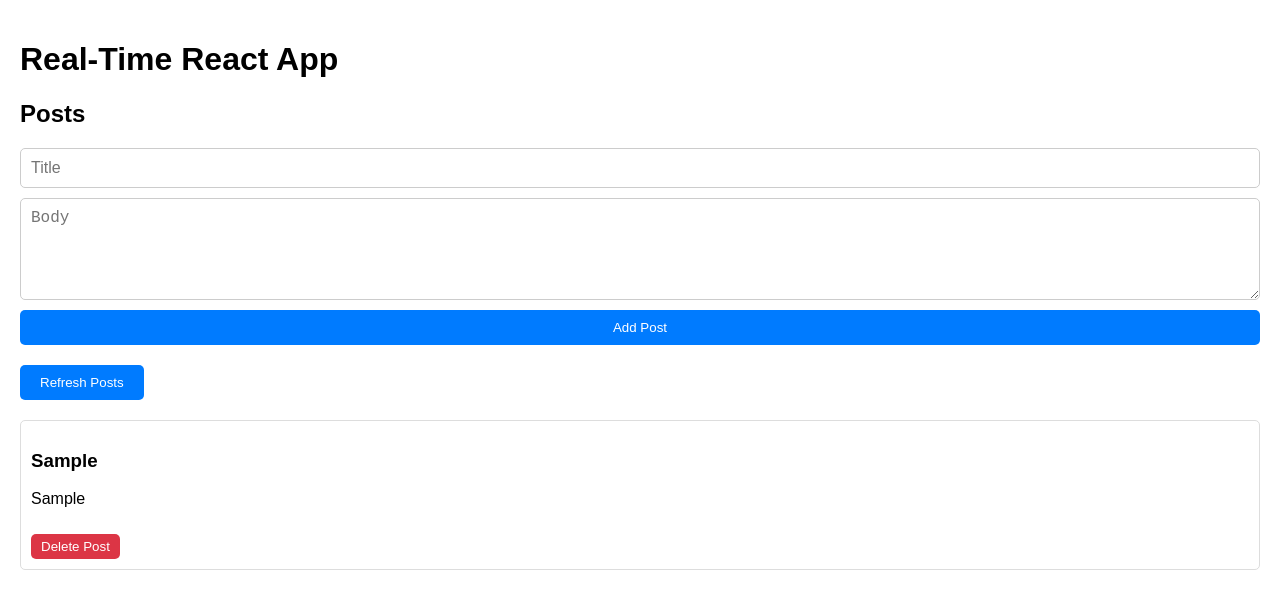
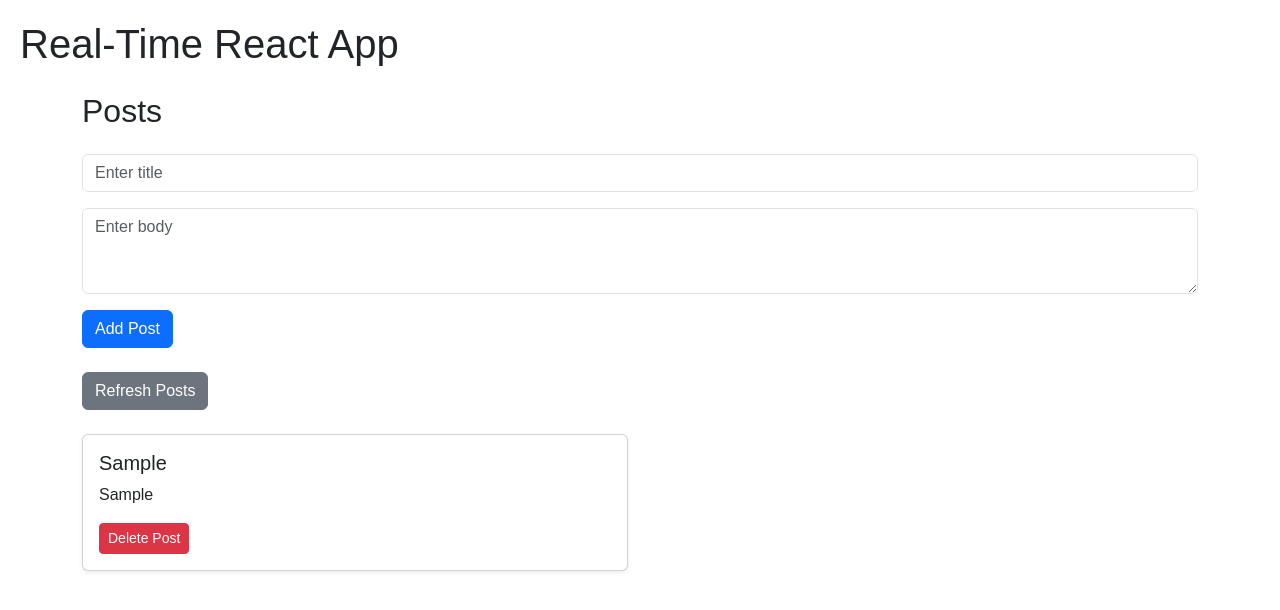
Before and after one commit to SV-CloudCraftsman/display-posts, a React (Create React App) app: page / in a window 1280 px wide. Both pictures are taken after typing "Sample", "Sample" into the empty fields and a click on the button "Add Post". Shown: the top 610 px of the page. Built offline with nearby package versions, Linux system fonts and the light colour scheme; no server answers.

Commit message:
Styling: Use CSS or frameworks like Bootstrap to make it look better.

```diff
--- a/package.json
+++ b/package.json
@@ -3,6 +3,7 @@
   "version": "0.1.0",
   "private": true,
   "dependencies": {
+    "bootstrap": "^5.3.3",
     "cra-template": "1.2.0",
     "react": "^19.0.0",
     "react-dom": "^19.0.0",
--- a/src/components/PostItem.js
+++ b/src/components/PostItem.js
@@ -2,34 +2,19 @@ import React from 'react';
 
 const PostItem = ({ id, title, body, onDelete }) => {
   return (
-    <div style={postItemStyle}>
-      <h3>{title}</h3>
-      <p>{body}</p>
-      <button
-        onClick={() => onDelete(id)}
-        style={{ ...buttonStyle, backgroundColor: '#DC3545' }}
-      >
-        Delete Post
-      </button>
+    <div className="card shadow-sm">
+      <div className="card-body">
+        <h5 className="card-title">{title}</h5>
+        <p className="card-text">{body}</p>
+        <button
+          onClick={() => onDelete(id)}
+          className="btn btn-danger btn-sm"
+        >
+          Delete Post
+        </button>
+      </div>
     </div>
   );
 };
 
-// Styles
-const postItemStyle = {
-  border: '1px solid #ddd',
-  padding: '10px',
-  margin: '10px 0',
-  borderRadius: '5px',
-};
-
-const buttonStyle = {
-  marginTop: '10px',
-  padding: '5px 10px',
-  color: '#fff',
-  border: 'none',
-  borderRadius: '5px',
-  cursor: 'pointer',
-};
-
 export default PostItem;
--- a/src/components/PostList.js
+++ b/src/components/PostList.js
@@ -66,71 +66,55 @@ const PostList = () => {
   }
 
   return (
-    <div>
-      <h2>Posts</h2>
+    <div className="container mt-4">
+      <h2 className="mb-4">Posts</h2>
 
       {/* Form to Add a New Post */}
-      <form onSubmit={addPost} style={formStyle}>
+      <form onSubmit={addPost} className="mb-4">
+        <div className="mb-3">
           <input
             type="text"
             name="title"
-          placeholder="Title"
+            className="form-control"
+            placeholder="Enter title"
             value={newPost.title}
             onChange={handleInputChange}
-          style={inputStyle}
           />
+        </div>
+        <div className="mb-3">
           <textarea
             name="body"
-          placeholder="Body"
+            className="form-control"
+            placeholder="Enter body"
             value={newPost.body}
             onChange={handleInputChange}
-          style={{ ...inputStyle, height: '80px' }}
+            rows="3"
           />
-        <button type="submit" style={buttonStyle}>
+        </div>
+        <button type="submit" className="btn btn-primary">
           Add Post
         </button>
       </form>
 
-      <button onClick={fetchPosts} style={{ ...buttonStyle, marginBottom: '10px' }}>
+      <button onClick={fetchPosts} className="btn btn-secondary mb-4">
         Refresh Posts
       </button>
 
       {/* Render Posts */}
+      <div className="row">
         {posts.map((post) => (
+          <div key={post.id} className="col-md-6 mb-4">
             <PostItem
-          key={post.id}
               id={post.id}
               title={post.title}
               body={post.body}
               onDelete={deletePost}
             />
+          </div>
         ))}
+      </div>
     </div>
   );
 };
 
-// Styles
-const formStyle = {
-  display: 'flex',
-  flexDirection: 'column',
-  marginBottom: '20px',
-};
-
-const inputStyle = {
-  marginBottom: '10px',
-  padding: '10px',
-  fontSize: '16px',
-  border: '1px solid #ccc',
-  borderRadius: '5px',
-};
-
-const buttonStyle = {
-  padding: '10px 20px',
-  backgroundColor: '#007BFF',
-  color: '#fff',
-  border: 'none',
-  borderRadius: '5px',
-  cursor: 'pointer',
-};
-
 export default PostList;
--- a/src/components/Spinner.js
+++ b/src/components/Spinner.js
@@ -2,9 +2,9 @@ import React from 'react';
 
 const Spinner = () => {
   return (
-    <div style={{ textAlign: 'center', padding: '20px' }}>
-      <div className="spinner" style={{ fontSize: '24px', color: '#888' }}>
-        Loading...
+    <div className="d-flex justify-content-center align-items-center" style={{ height: '100vh' }}>
+      <div className="spinner-border text-primary" role="status">
+        <span className="visually-hidden">Loading...</span>
       </div>
     </div>
   );
--- a/src/index.js
+++ b/src/index.js
@@ -3,6 +3,8 @@ import ReactDOM from 'react-dom/client';
 import './index.css';
 import App from './App';
 import reportWebVitals from './reportWebVitals';
+import 'bootstrap/dist/css/bootstrap.min.css';
+
 
 const root = ReactDOM.createRoot(document.getElementById('root'));
 root.render(
```
Also changed, not shown: 2 other files (tests, documents, lock files or other folders). Lines whose indentation alone changed are shown as unchanged.
